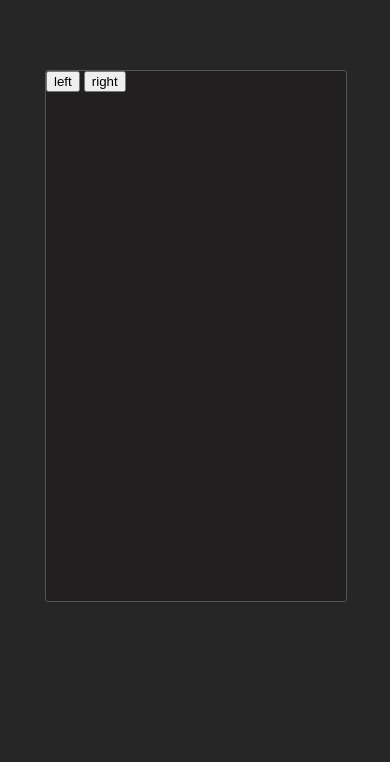
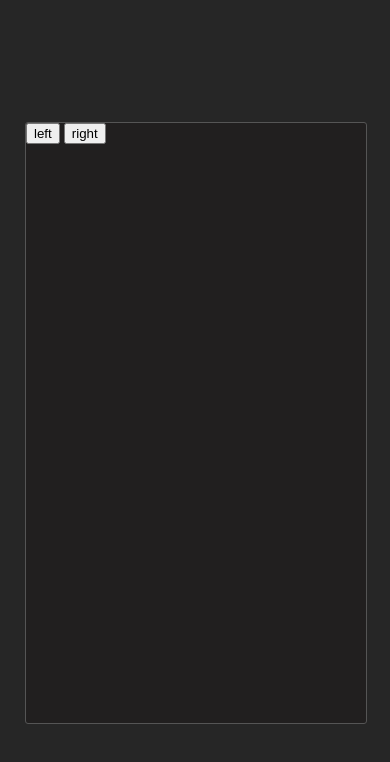
Before and after one commit to necoengenheiro/unipress, a plain HTML site: page index.html in a window 390 px wide. Drawn offline with Linux system fonts and the light colour scheme.

Commit message:
test mobile

```diff
--- a/app.js
+++ b/app.js
@@ -46,7 +46,19 @@ yum.define([
                 });
             });
 
+            this.initCube();
+
             super.viewDidLoad();
+        }
+
+        initCube(){
+            const wh = window.innerHeight;
+            const ch = 600;
+            const mt = (wh - ch) / 2;
+
+            if (mt > 0) {
+                this.view.cubeContainer.style.marginTop = mt + 'px';
+            }
         }
 
         events(listen) {
--- a/index.html
+++ b/index.html
@@ -7,7 +7,7 @@
     <title>unipress</title>
 
     <script src="public/vendor/pillar/jquery.js"></script>
-    <script src="public/vendor/pillar/pillar.js" config="/config.js" app="/app.js" version="1.0.55"></script>
+    <script src="public/vendor/pillar/pillar.js" config="/config.js" app="/app.js" version="1.0.56"></script>
 
     <link rel="stylesheet" href="public/css/app.css">
     <link rel="stylesheet" href="public/css/cube.css">
@@ -17,7 +17,7 @@
     <div id="app">
         <div class="app-center-container">
             <div class="cube">
-                <div class="cube-container">
+                <div at="cubeContainer" class="cube-container">
                     <div at="front" class="cube-face cube-front">
                         <button id="btnleft">left</button>
                         <button id="btnright">right</button>
--- a/public/css/cube.css
+++ b/public/css/cube.css
@@ -16,9 +16,9 @@
     -webkit-font-smoothing: subpixel-antialiased;
     /* transform: translateZ(0); */
     position: relative;
-    margin: 70px auto 0;
-    height: 530px;
-    width: 300px;
+    margin: 0px auto 0;
+    height: 600px;
+    width: 340px;
     -webkit-transition: -webkit-transform .5s linear;
     -webkit-transform-style: preserve-3d;
     -moz-transition: -webkit-transform .5s linear;
@@ -35,8 +35,8 @@
 .cube-face {
     backface-visibility: hidden;
     position: absolute;
-    height: 530px;
-    width: 300px;
+    height: 600px;
+    width: 340px;
     padding: 0px;
     /* font-size: 27px; */
     /* line-height: 1em; */
```
